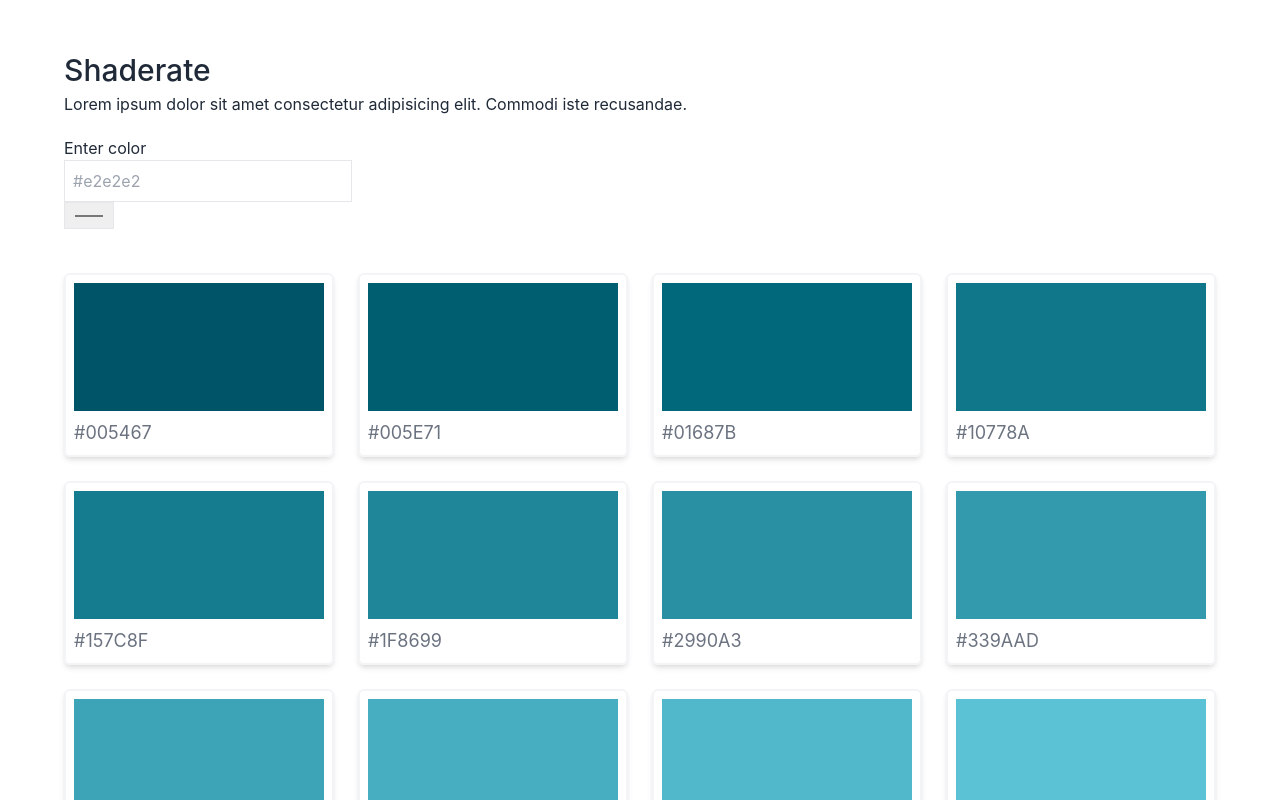
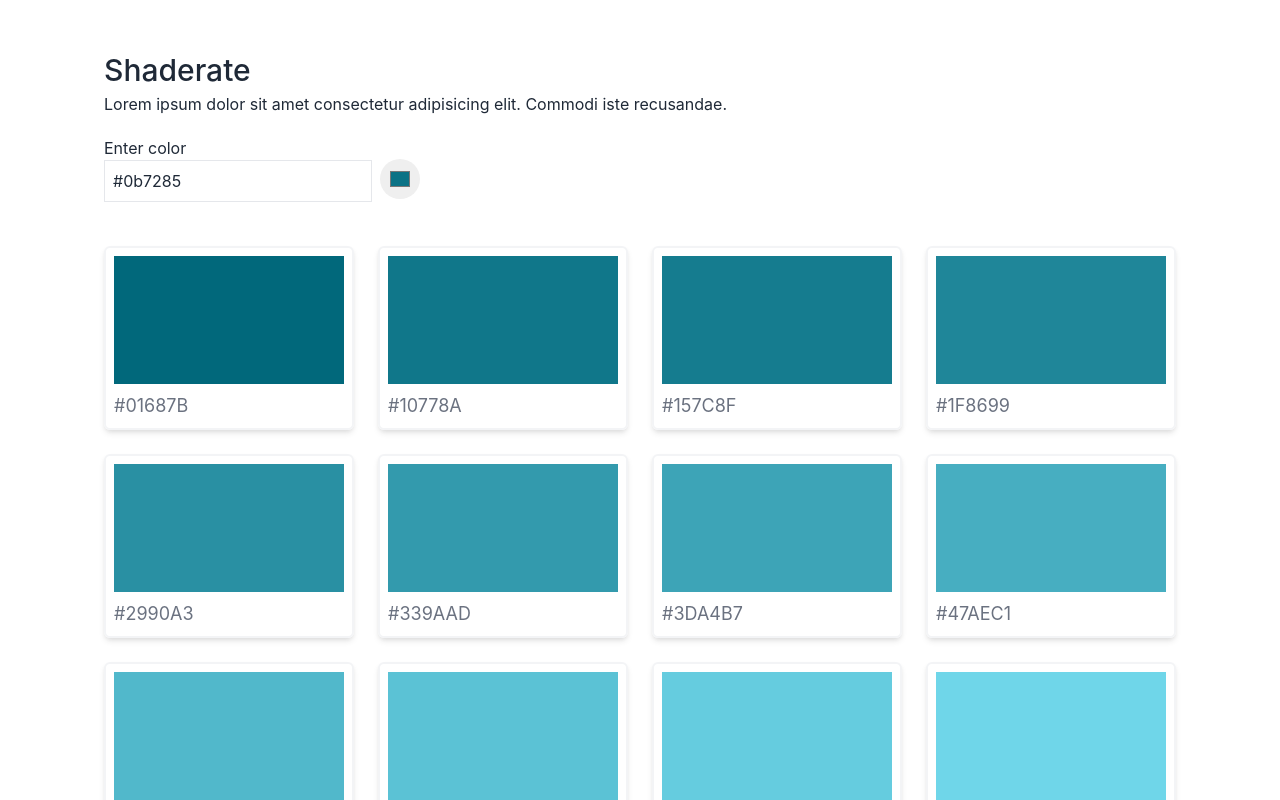
Before and after one commit to tuantruong625/shaderade, a React (Create React App) app: page / in a window 1280 px wide. Shown: the top 800 px of the page. Built offline with nearby package versions, Linux system fonts and the light colour scheme.

Commit message:
Style color swatch

```diff
--- a/src/App.tsx
+++ b/src/App.tsx
@@ -12,8 +12,6 @@ export default function App() {
  }
 
  const shades = [
-  -30,
-  -20,
   -10,
   5,
   10,
@@ -33,22 +31,22 @@ export default function App() {
  ]
 
  return (
-  <div className="container mx-auto max-w-6xl m-5 text-gray-800">
+  <div className="container mx-auto max-w-6xl m-5 px-10 text-gray-800">
    <h1 className="text-3xl pt-8 pb-1 font-medium">Shaderate</h1>
    <p className="pb-5">Lorem ipsum dolor sit amet consectetur adipisicing elit. Commodi iste recusandae.</p>
 
    <div className="grid grid-cols-1 md:grid-cols-2 lg:grid-cols-4 gap-6">
-    <div className="col-span-full">
+    <div className="col-span-full flex items-center">
      <label htmlFor="color" className="flex flex-col md:w-1/4 w-100 pb-5">
       Enter color
-      <input type="text" name="color" placeholder="#e2e2e2" className="p-2 border" onChange={onChange} />
-      <input type="color" name="color" value={color}  className="p-2 border" onChange={onChange} />
+      <input type="text" name="color" value={color} placeholder="#e2e2e2" className="p-2 border" onChange={onChange} />
      </label>
+     <input type="color" name="color" value={color}  className="ml-2 p-2 border-none rounded-full h-10 w-10"  onChange={onChange} />
     </div>
-
     {
-     shades && shades.map(shade => (
+     shades && shades.map((shade, index) => (
       <div
+       key={index}
        className="flex justify-center flex-col p-2 border-2 border-gray-100 shadow-md rounded-md"
       >
        <div className="py-16 bg-red-100" style={{ backgroundColor: adjust(color, shade) }}></div>
@@ -56,7 +54,6 @@ export default function App() {
       </div>
      ))
     }
-
    </div>
   </div>
  )
```
